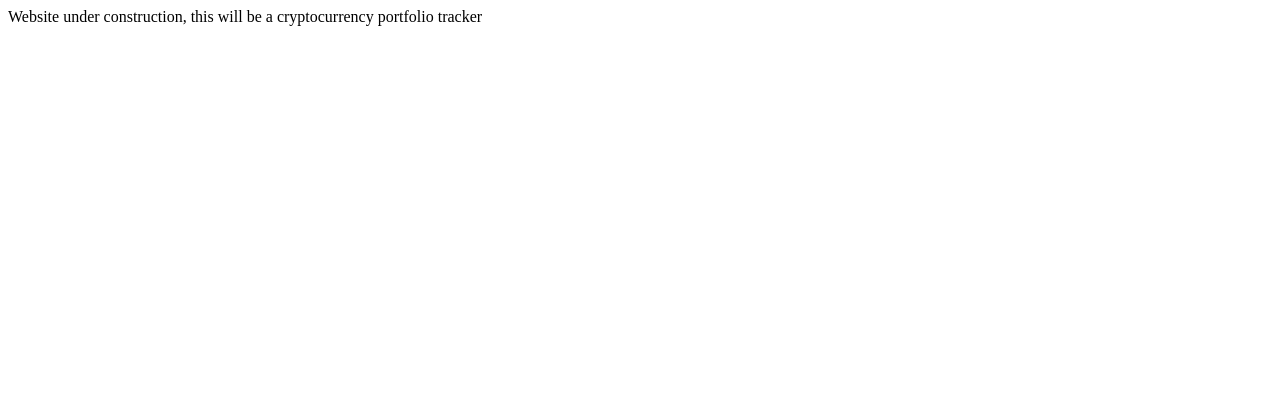
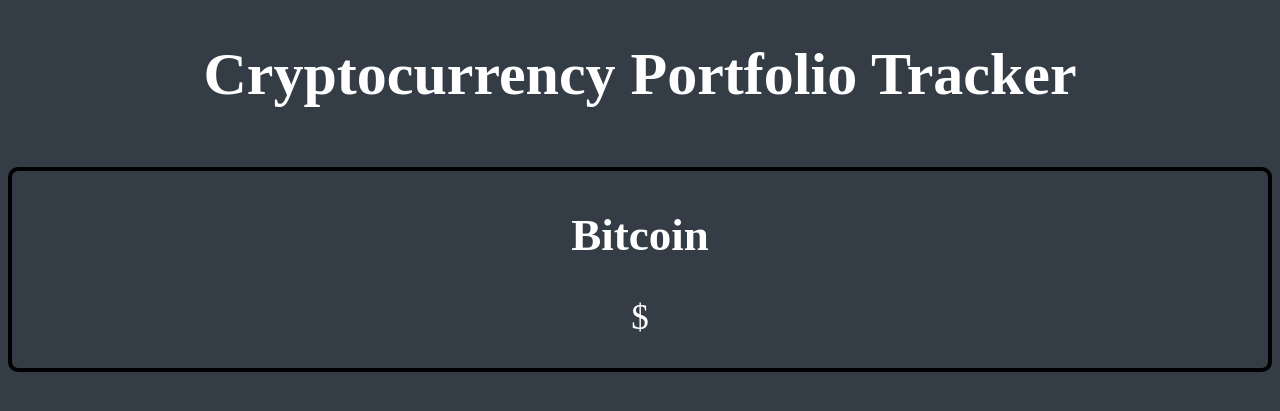
Before and after one commit to cforsythe/CryptoAttic, a Flask app: page / in a window 1280 px wide. Shown: the top 411 px of the page. Run offline with Flask 2, Linux system fonts and the light colour scheme; data that the repository does not hold is empty; some libraries are stand-ins or nearby versions.

Commit message:
Have somewhat of a website now

```diff
--- a/website/server.py
+++ b/website/server.py
@@ -1,6 +1,26 @@
-from flask import Flask, render_template
+from flask import Flask, render_template, request, jsonify
+import requests
+from apscheduler.schedulers.background import BackgroundScheduler
+from apscheduler.triggers.interval import IntervalTrigger
+import atexit
 app = Flask(__name__)
 
+allprices = {}
+
+def getPrices():
+	global allprices
+	requestaddress = 'https://min-api.cryptocompare.com/data/pricemulti?fsyms=BTC&tsyms=USD'
+	try:
+		response = requests.get(requestaddress)
+		allprices['BTC'] = response.json()['BTC']['USD']
+		print('gettingprices')
+	except:
+		print("I didn't recieve any information for this coin")
+
+scheduler = BackgroundScheduler()
+scheduler.start()
+scheduler.add_job(getPrices, 'interval', seconds=5)
+atexit.register(lambda: scheduler.shutdown())
 @app.route("/")
 def mainpage():
     return render_template('index.html')
@@ -9,5 +29,14 @@ def mainpage():
 def fun():
 	return "Oh, so you want to have fun eh?"
 
+@app.route("/prices", methods=['GET', 'POST'])
+def prices(coinname='BTC'):
+	global allprices
+	if(request.method == 'POST'):
+		requestInfo = request.form
+		coins = requestInfo['coins']
+	else:
+		return jsonify(BTC=allprices[coinname])
+
 if __name__ == "__main__":
-	app.run(debug=True, host='0.0.0.0')
+	app.run(debug=True, host='0.0.0.0', use_reloader=False)
--- /dev/null
+++ b/website/static/css/styles.css
@@ -0,0 +1,19 @@
+html{
+	text-align: center;
+	background-color: #343D46;
+	color: white;
+}
+#coinwrapper{
+	border: 4px solid black;
+	border-radius: 10px;
+	padding-bottom: 30px
+}
+#title{
+	font-size: 60px;
+}
+#coinname{
+	font-size: 45px;
+}
+#pricewrapper{
+	font-size: 35px;
+}
--- a/website/templates/index.html
+++ b/website/templates/index.html
@@ -1,8 +1,30 @@
+<!DOCTYPE html>
 <html>
 	<head>
 		<title>Crypto Attic Home</title>
+		<script src="https://ajax.googleapis.com/ajax/libs/jquery/3.2.1/jquery.min.js"></script>
+		<link rel='stylesheet' href={{url_for('static', filename='css/styles.css')}}>
 	</head>
 	<body>
-		<span>Website under construction, this will be a cryptocurrency portfolio tracker</span>
+		<h1 id='title'>Cryptocurrency Portfolio Tracker</h1>
+		<br>
+		<div id='coinwrapper'>
+			<h2 id='coinname'>Bitcoin</h2>
+			<div id='pricewrapper'>
+				<span>$</span><span id='Bitcoinprice'></span>
+			</div>
+		</div>
+		<script>
+			$.ajax({
+				url: '/prices',
+				success:function(result){
+					console.log(result);
+					document.getElementById('Bitcoinprice').innerHTML = result['BTC'];
+				},
+				error:function(){
+					console.log("I failed");
+				}
+			})
+		</script>
 	</body>
 </html>
```
Also changed, not shown: 3 other files.
